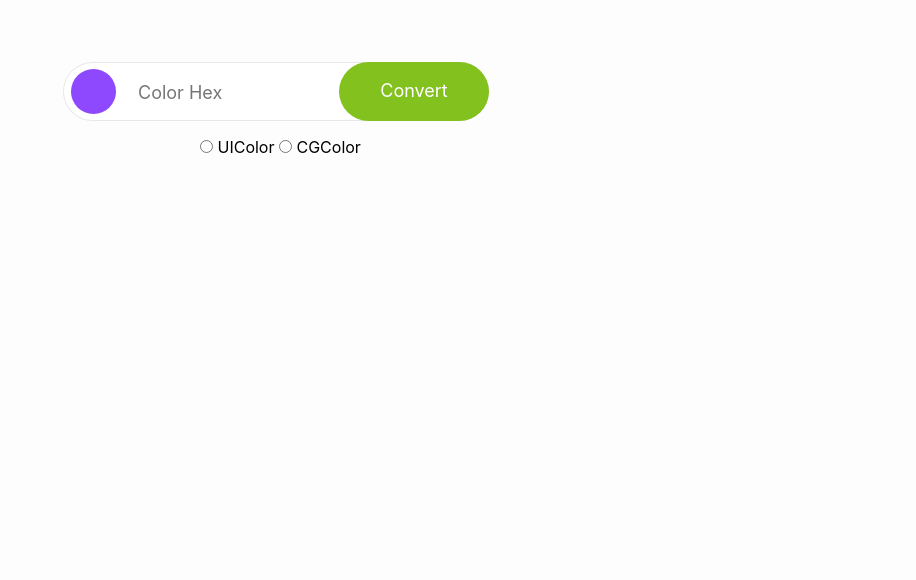
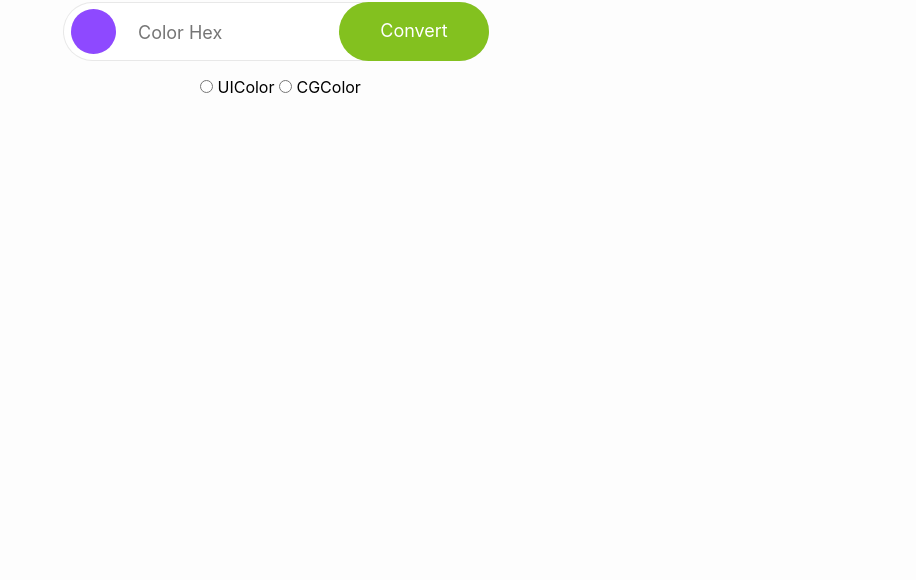
Before and after one commit to heliherrera/Hex-TO-UI-CGColor, a website: page index.html in a window 1280 px wide. Shown: the part 220-800 px from the top of the page, without its empty margins (364-1280 px from the left). Drawn offline with nearby package versions, Linux system fonts and the light colour scheme.

Commit message:
Update style.css

```diff
--- a/css/style.css
+++ b/css/style.css
@@ -4,7 +4,7 @@ body {
 }
 .main {
     position: absolute;
-    top: 300px;
+    top: 30%;
     left: 50%;
     transform: translate(-50%, -50%);
 }
```
